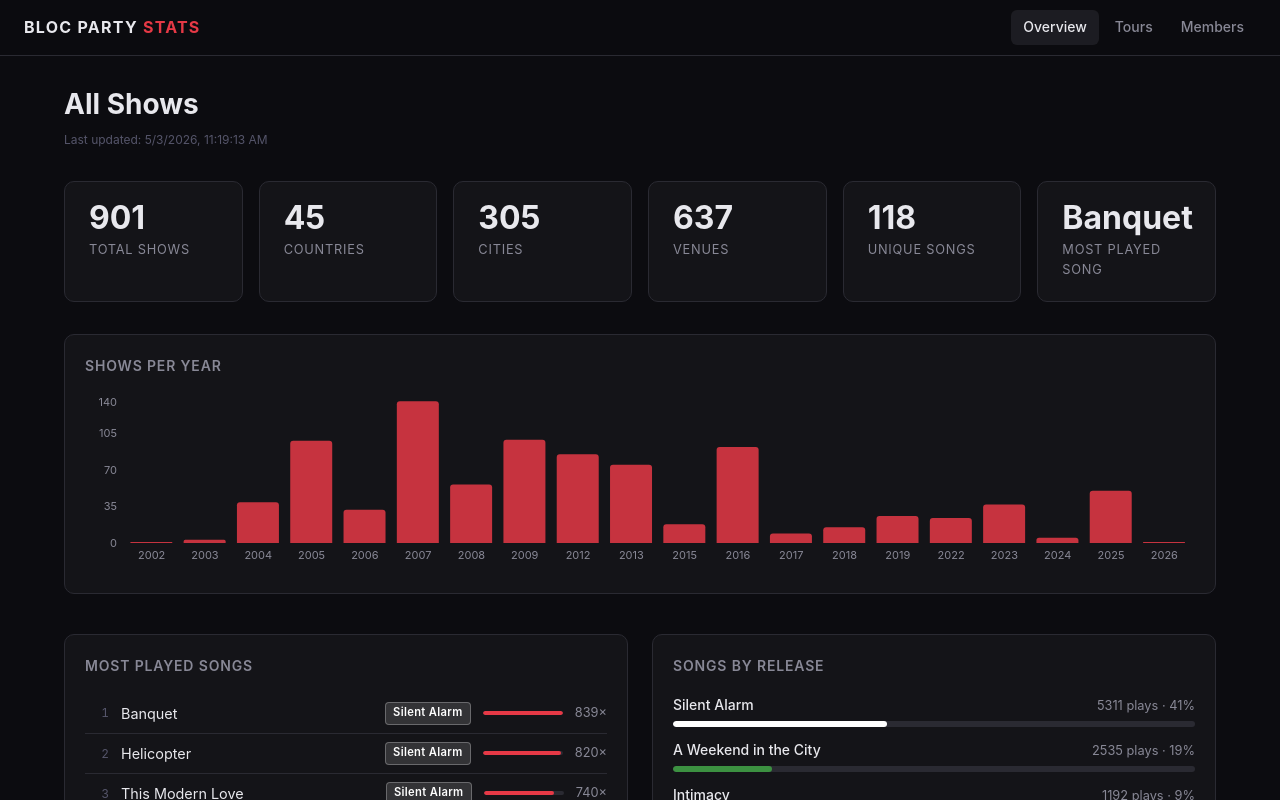
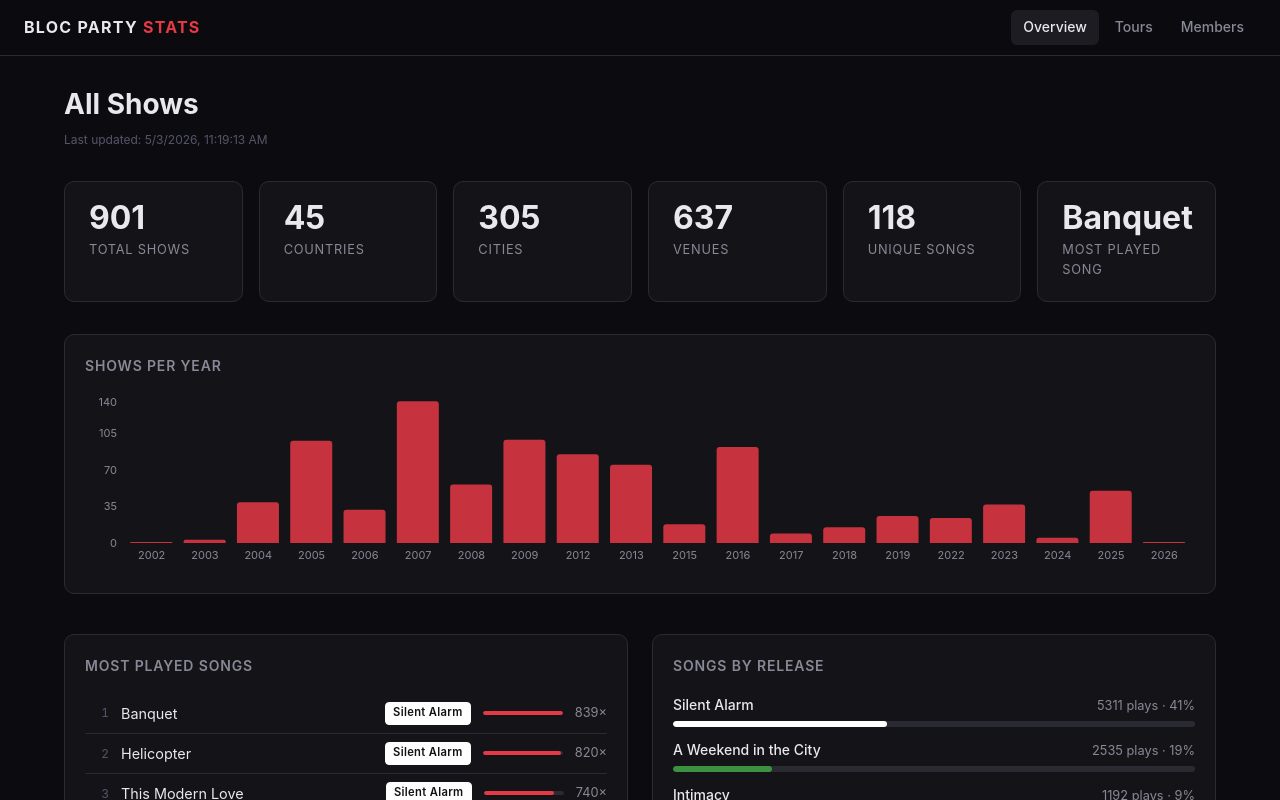
Before and after one commit to JackYW333/bloc-party-stats, a React (Vite) app: page /#/ in a window 1280 px wide. Shown: the top 800 px of the page. Built offline with nearby package versions, Linux system fonts and the light colour scheme.

Commit message:
Update AlbumBadge.jsx

```diff
--- a/src/components/AlbumBadge.jsx
+++ b/src/components/AlbumBadge.jsx
@@ -1,9 +1,17 @@
+function luminance(hex) {
+  const r = parseInt(hex.slice(1, 3), 16) / 255
+  const g = parseInt(hex.slice(3, 5), 16) / 255
+  const b = parseInt(hex.slice(5, 7), 16) / 255
+  return 0.299 * r + 0.587 * g + 0.114 * b
+}
+
 export default function AlbumBadge({ album }) {
   if (!album) return null
+  const textColor = luminance(album.color) > 0.45 ? '#111' : '#fff'
   return (
     <span
       className="album-badge"
-      style={{ background: album.color + '22', color: album.color, border: `1px solid ${album.color}44` }}
+      style={{ background: album.color, color: textColor, border: `1px solid ${album.color}` }}
       title={`${album.name} (${album.year})`}
     >
       {album.name.replace('A Weekend in the City', 'AWTIC')}
```
